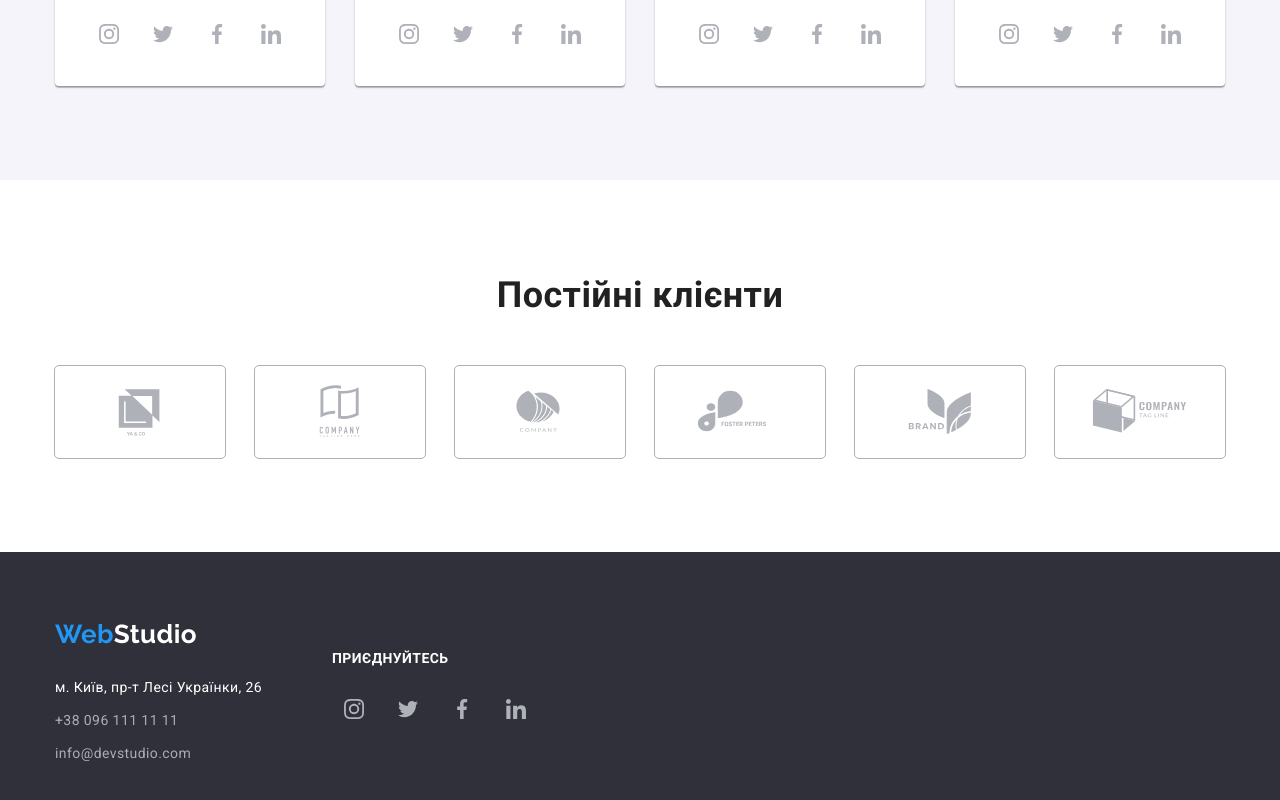
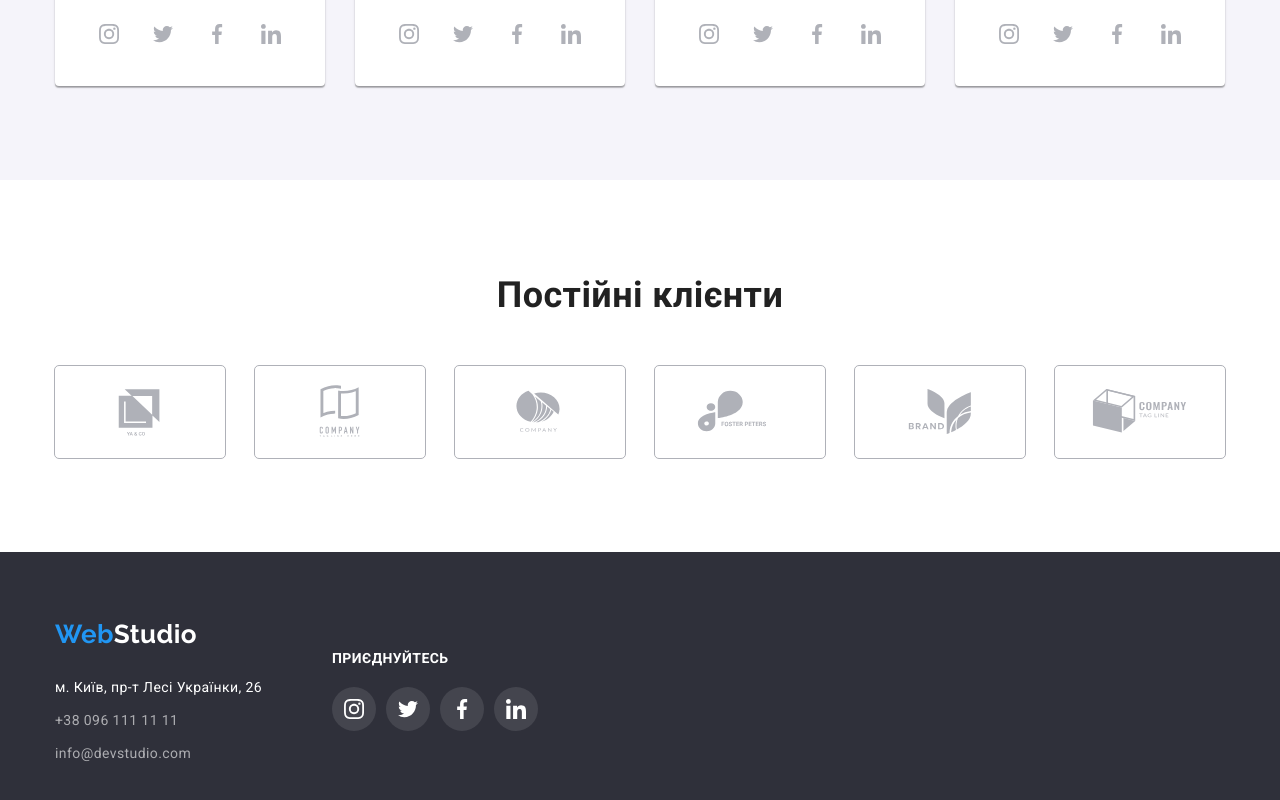
Before and after one commit to sergANTstar/goit-markup-hw-04, a plain HTML site: page index.html in a window 1280 px wide. Shown: the part 2131-2931 px from the top of the page. Drawn offline with nearby package versions, Linux system fonts and the light colour scheme.

Commit message:
Update styles.css

```diff
--- a/css/styles.css
+++ b/css/styles.css
@@ -383,6 +383,13 @@ address {font-style: normal;}
 
 .footer .icon-social-networks-ul{
     padding: 0px;
+
+}
+
+.footer .icon-social-networks {
+    color: var(--backround-color);
+    background-color: rgba(255, 255, 255, 0.1);
+    border-radius: 50%;
 }
 
 .footer-contacts {
```
